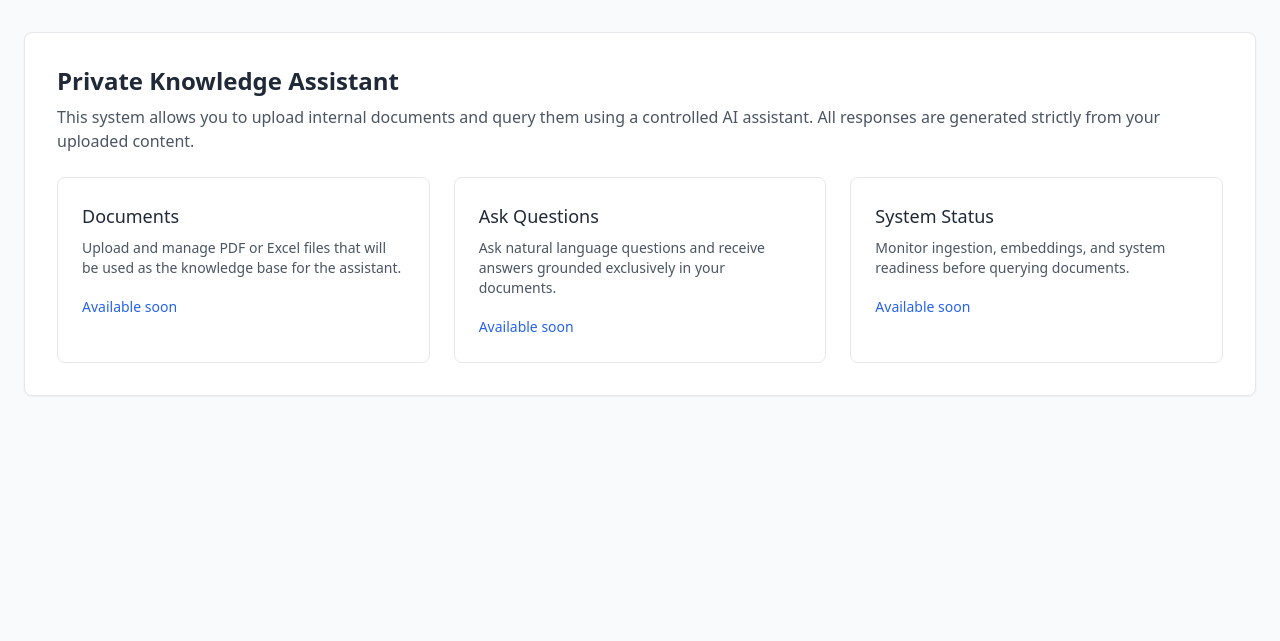
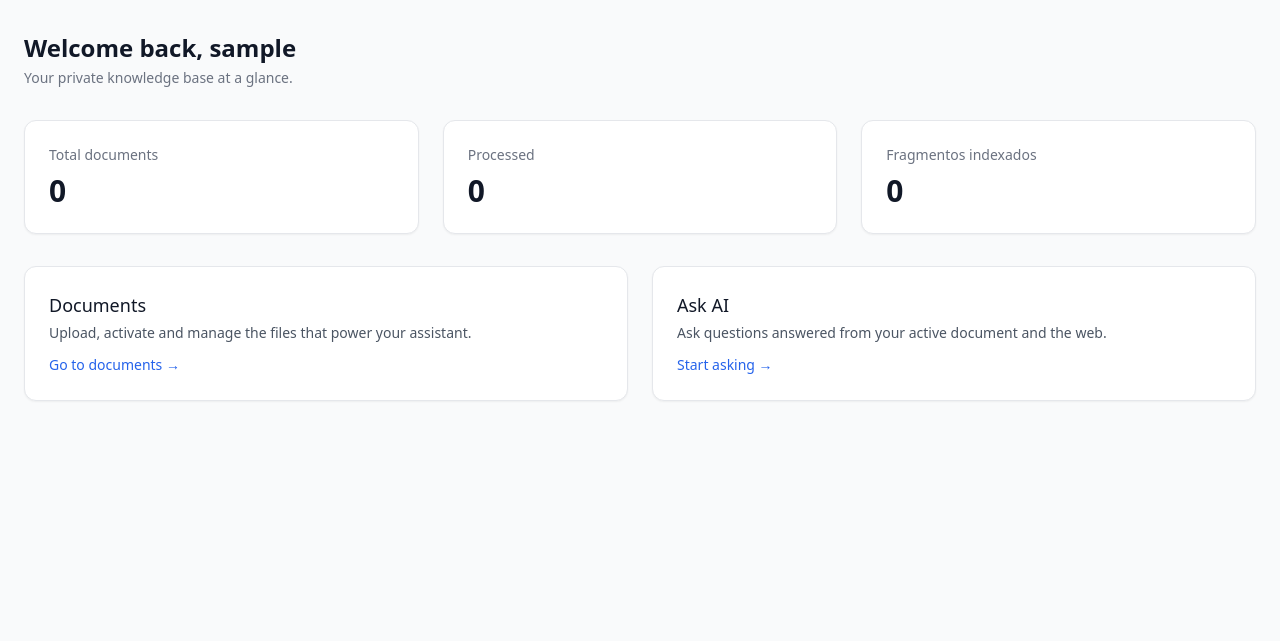
Before and after one commit to Tarik2012/RAG, a Django app: page / in a window 1280 px wide. Shown: the part 76-717 px from the top of the page. Run offline with Django 4.2, Linux system fonts and the light colour scheme; the visitor is signed in with stand-in values (Sample User, id 1); data that the repository does not hold is empty; parts of the project's set-up code (start-up, migrations or seed data) failed here and were passed over; some libraries are stand-ins or nearby versions.

Commit message:
Hardening + multi-documento + evals: arreglo de crashes, validación de uploads, retrieval en todos los documentos, dashboard real y eval de recall@k

```diff
--- a/core/templates/core/home.html
+++ b/core/templates/core/home.html
@@ -1,63 +1,46 @@
 {% extends "core/base.html" %}
 
-{% block title %}Home | RAG Backend{% endblock %}
+{% block title %}Dashboard | TariTech{% endblock %}
 
 {% block content %}
-  <section class="bg-white rounded-lg shadow-sm border p-8">
-    <h2 class="text-2xl font-semibold mb-2">
-      Private Knowledge Assistant
-    </h2>
+{% if user.is_authenticated %}
+  <div class="mb-8">
+    <h1 class="text-2xl font-semibold text-gray-900">Welcome back, {{ user.username }}</h1>
+    <p class="mt-1 text-sm text-gray-500">Your private knowledge base at a glance.</p>
+  </div>
 
-    <p class="text-gray-600 mb-6">
-      This system allows you to upload internal documents and query them
-      using a controlled AI assistant. All responses are generated strictly
-      from your uploaded content.
-    </p>
+  <div class="grid grid-cols-1 sm:grid-cols-3 gap-6 mb-8">
+    <div class="bg-white border border-gray-200 rounded-xl shadow-sm p-6">
+      <div class="text-sm text-gray-500">Total documents</div>
+      <div class="mt-2 text-3xl font-semibold text-gray-900">{{ total_documents }}</div>
+    </div>
+    <div class="bg-white border border-gray-200 rounded-xl shadow-sm p-6">
+      <div class="text-sm text-gray-500">Processed</div>
+      <div class="mt-2 text-3xl font-semibold text-gray-900">{{ processed_documents }}</div>
+    </div>
+    <div class="bg-white border border-gray-200 rounded-xl shadow-sm p-6">
+      <div class="text-sm text-gray-500">Fragmentos indexados</div>
+      <div class="mt-2 text-3xl font-semibold text-gray-900">{{ total_chunks }}</div>
+    </div>
+  </div>
 
-    <div class="grid grid-cols-1 md:grid-cols-3 gap-6">
-
-      <!-- Documents -->
-      <div class="border rounded-lg p-6 hover:shadow transition">
-        <h3 class="font-medium text-lg mb-2">
-          Documents
-        </h3>
-        <p class="text-sm text-gray-600 mb-4">
-          Upload and manage PDF or Excel files that will be used as the
-          knowledge base for the assistant.
-        </p>
-        <span class="text-sm text-accent font-medium">
-          Available soon
-        </span>
-      </div>
-
-      <!-- Questions -->
-      <div class="border rounded-lg p-6 hover:shadow transition">
-        <h3 class="font-medium text-lg mb-2">
-          Ask Questions
-        </h3>
-        <p class="text-sm text-gray-600 mb-4">
-          Ask natural language questions and receive answers grounded
-          exclusively in your documents.
-        </p>
-        <span class="text-sm text-accent font-medium">
-          Available soon
-        </span>
-      </div>
-
-      <!-- System -->
-      <div class="border rounded-lg p-6 hover:shadow transition">
-        <h3 class="font-medium text-lg mb-2">
-          System Status
-        </h3>
-        <p class="text-sm text-gray-600 mb-4">
-          Monitor ingestion, embeddings, and system readiness before
-          querying documents.
-        </p>
-        <span class="text-sm text-accent font-medium">
-          Available soon
-        </span>
-      </div>
-
-    </div>
+  <div class="grid grid-cols-1 md:grid-cols-2 gap-6">
+    <a href="{% url 'documents:list' %}" class="block bg-white border border-gray-200 rounded-xl shadow-sm p-6 hover:shadow transition">
+      <h3 class="font-medium text-lg text-gray-900 mb-1">Documents</h3>
+      <p class="text-sm text-gray-600">Upload, activate and manage the files that power your assistant.</p>
+      <span class="mt-3 inline-block text-sm text-accent font-medium">Go to documents &rarr;</span>
+    </a>
+    <a href="{% url 'documents:ask_ui' %}" class="block bg-white border border-gray-200 rounded-xl shadow-sm p-6 hover:shadow transition">
+      <h3 class="font-medium text-lg text-gray-900 mb-1">Ask AI</h3>
+      <p class="text-sm text-gray-600">Ask questions answered from your active document and the web.</p>
+      <span class="mt-3 inline-block text-sm text-accent font-medium">Start asking &rarr;</span>
+    </a>
+  </div>
+{% else %}
+  <section class="bg-white rounded-xl shadow-sm border p-10 text-center max-w-2xl mx-auto">
+    <h1 class="text-2xl font-semibold text-gray-900 mb-2">Private Knowledge Assistant</h1>
+    <p class="text-gray-600 mb-6">Upload your documents and query them with an AI assistant grounded in your content.</p>
+    <a href="{% url 'login' %}?next=/" class="inline-block bg-accent text-white px-5 py-2.5 rounded-md text-sm font-medium hover:bg-blue-500 transition">Log in to start</a>
   </section>
+{% endif %}
 {% endblock %}
--- a/core/views.py
+++ b/core/views.py
@@ -1,5 +1,14 @@
 from django.shortcuts import render
+from documents.models import Document, DocumentChunk
 
 
 def home(request):
-    return render(request, "core/home.html")
+    context = {}
+    if request.user.is_authenticated:
+        docs = Document.objects.filter(owner=request.user)
+        context = {
+            "total_documents": docs.count(),
+            "processed_documents": docs.filter(status="processed").count(),
+            "total_chunks": DocumentChunk.objects.filter(document__owner=request.user).count(),
+        }
+    return render(request, "core/home.html", context)
--- a/documents/services/agent/agent.py
+++ b/documents/services/agent/agent.py
@@ -181,7 +181,7 @@ def build_agent(user):
             f"QUESTION:\n{question}\n\nANSWER:\n{answer}"
         )
         verdict = (_llm.invoke(grader_prompt).content or "").strip().upper()
-        answer_ok = "RETRY" not in verdict
+        answer_ok = verdict.startswith("GOOD")
         print(f">>> REFLECT verdict={verdict} answer_ok={answer_ok}", flush=True)
         return {"answer_ok": answer_ok}
 
--- a/documents/urls.py
+++ b/documents/urls.py
@@ -1,9 +1,9 @@
 from django.urls import path
 from .views import (
     document_list,
+    document_status,
     document_upload,
     document_delete,
-    document_activate,
     agent_view,
     ask_view,
     ask_page,
@@ -13,11 +13,9 @@ app_name = "documents"
 
 urlpatterns = [
     path("", document_list, name="list"),
+    path("status/", document_status, name="status"),
     path("upload/", document_upload, name="upload"),
     path("delete/<int:pk>/", document_delete, name="delete"),
-
-    # activar documento antiguo
-    path("activate/<int:pk>/", document_activate, name="activate"),
 
     # API (RAG)
     path("ask/", ask_view, name="ask"),
```
Also changed, not shown: documents/forms.py (+41 -0 lines), documents/management/commands/eval_recall.py (added, +41 -0 lines), documents/services/retrieval/retriever.py (+14 -21 lines), documents/tasks.py (+11 -2 lines), documents/templates/documents/ask.html (+8 -3 lines), documents/templates/documents/document_list.html (+33 -22 lines), documents/tests/services/retrieval/test_retriever.py (+4 -2 lines), documents/tests/test_ask_view.py (+34 -0 lines), documents/tests/test_failed_status_persists.py (+20 -0 lines), documents/tests/test_forms.py (added, +53 -0 lines), documents/views.py (+35 -29 lines), evals/gold_set.json (added, +14 -0 lines), evals/gold_set_code.json (added, +14 -0 lines), documents/management/__init__.py (added), 1 more files.
